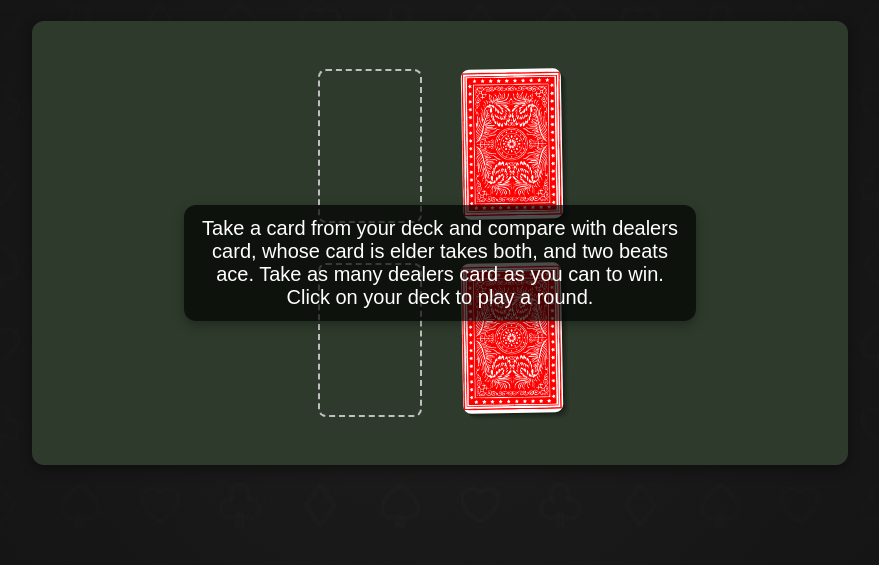
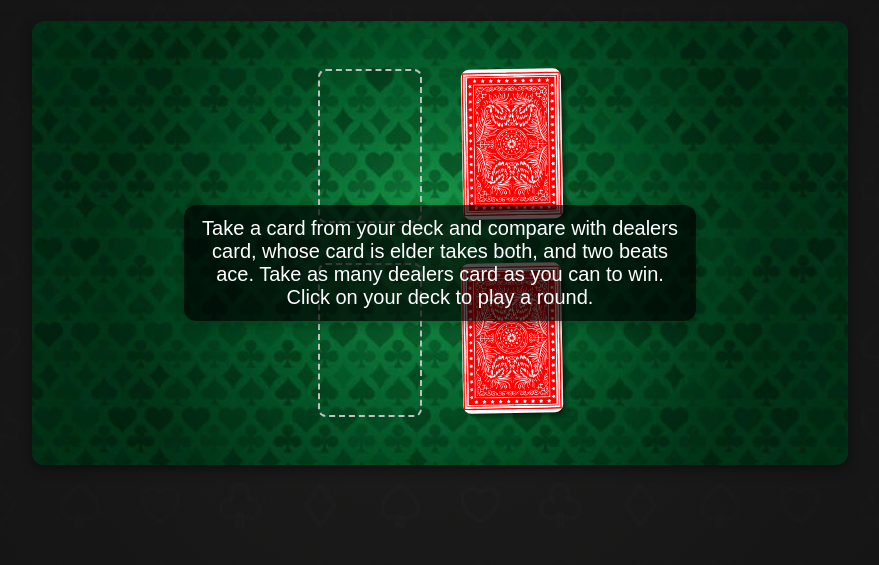
Before and after one commit to Andrew-Nes/playable-ads, a website built with Vite: page cards-ad/index.html in a window 1280 px wide. Shown: the part 95-660 px from the top of the page, without its empty margins (200-1079 px from the left). Built offline with nearby package versions, Linux system fonts and the light colour scheme; files whose address does not match are found by name.

Commit message:
fix: update asset url

```diff
--- a/cards-ad/src/components/layout/table/table.css
+++ b/cards-ad/src/components/layout/table/table.css
@@ -9,7 +9,7 @@
   max-width: var(--table-max-width);
   padding: var(--gap);
   background-color: var(--felt-color);
-  background-image: url('../../../../public/images/table-bg.jpg');
+  background-image: url('../../../../public/images/table-bg.webp');
   background-repeat: no-repeat;
   background-size: cover;
   background-position: center;
```
